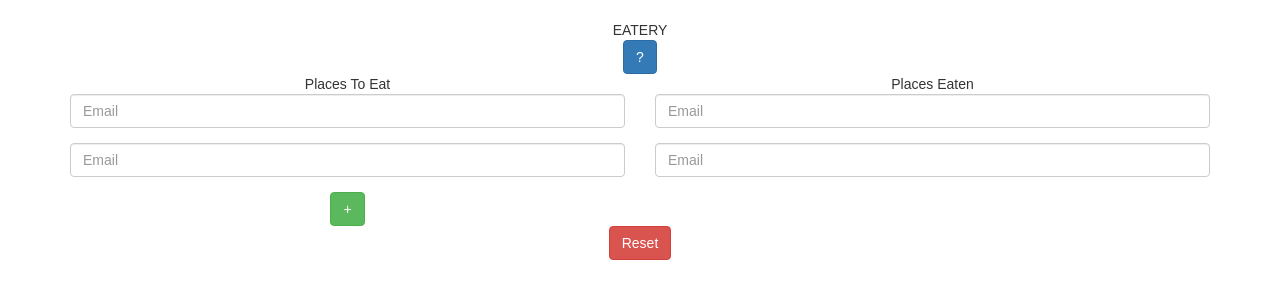
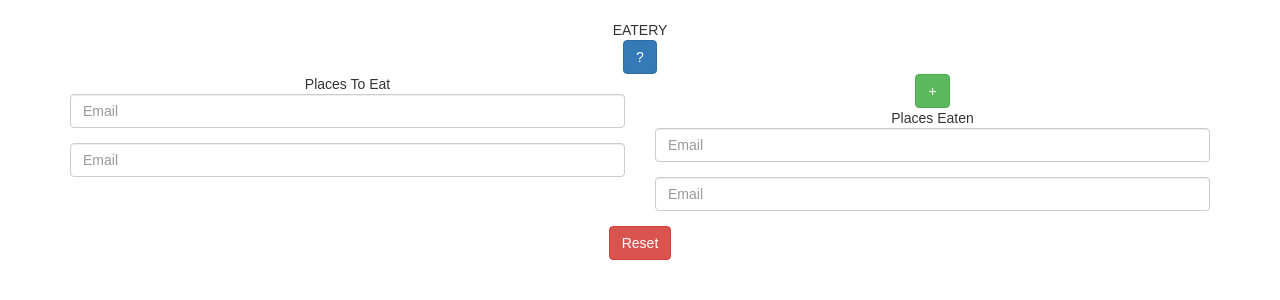
Before and after one commit to lindabarba/eatery, a React (Create React App) app: page / in a window 1280 px wide. Shown: the top 300 px of the page. Built offline with nearby package versions, Linux system fonts and the light colour scheme; the HTML template or start-up script is replaced by a standard one.

Commit message:
add List component

```diff
--- a/src/App.js
+++ b/src/App.js
@@ -1,7 +1,16 @@
 import React, { Component } from 'react';
 import './App.css';
+import List from './components/List';
 
 class App extends Component {
+  constructor() {
+    super();
+    this.state = {
+      toEat: ['sushi', 'poke', 'ramen'],
+      eaten: ['american', 'italian', 'vegan']
+    }
+  }
+
   render() {
     return (
       <div className="App container">
@@ -16,23 +25,11 @@ class App extends Component {
         </div>
         <div className="row">
           <div className="col-sm-6">
-            Places To Eat
-            <div className="form-group">
-              <input type="text" className="form-control" id="exampleInputEmail1" placeholder="Email"></input>
-            </div>
-            <div className="form-group">
-              <input type="text" className="form-control" id="exampleInputEmail1" placeholder="Email"></input>
-            </div>
+            <List title="Places To Eat" places={this.state.toEat} />
+          </div>
             <button className="btn btn-success">+</button>
-          </div>
           <div className="col-sm-6">
-            Places Eaten
-            <div className="form-group">
-              <input type="text" className="form-control" id="exampleInputEmail1" placeholder="Email"></input>
-            </div>
-            <div className="form-group">
-              <input type="text" className="form-control" id="exampleInputEmail1" placeholder="Email"></input>
-            </div>
+            <List title="Places Eaten" />
           </div>
         </div>
         <div className="row">
--- /dev/null
+++ b/src/components/List.jsx
@@ -0,0 +1,18 @@
+import React from 'react';
+
+const List = (props) => {
+
+  return (
+  <div>
+    {props.title}
+    <div className="form-group">
+      <input type="text" className="form-control" id="exampleInputEmail1" placeholder="Email"></input>
+    </div>
+    <div className="form-group">
+      <input type="text" className="form-control" id="exampleInputEmail1" placeholder="Email"></input>
+    </div>
+  </div>
+  );
+};
+
+export default List;
```
